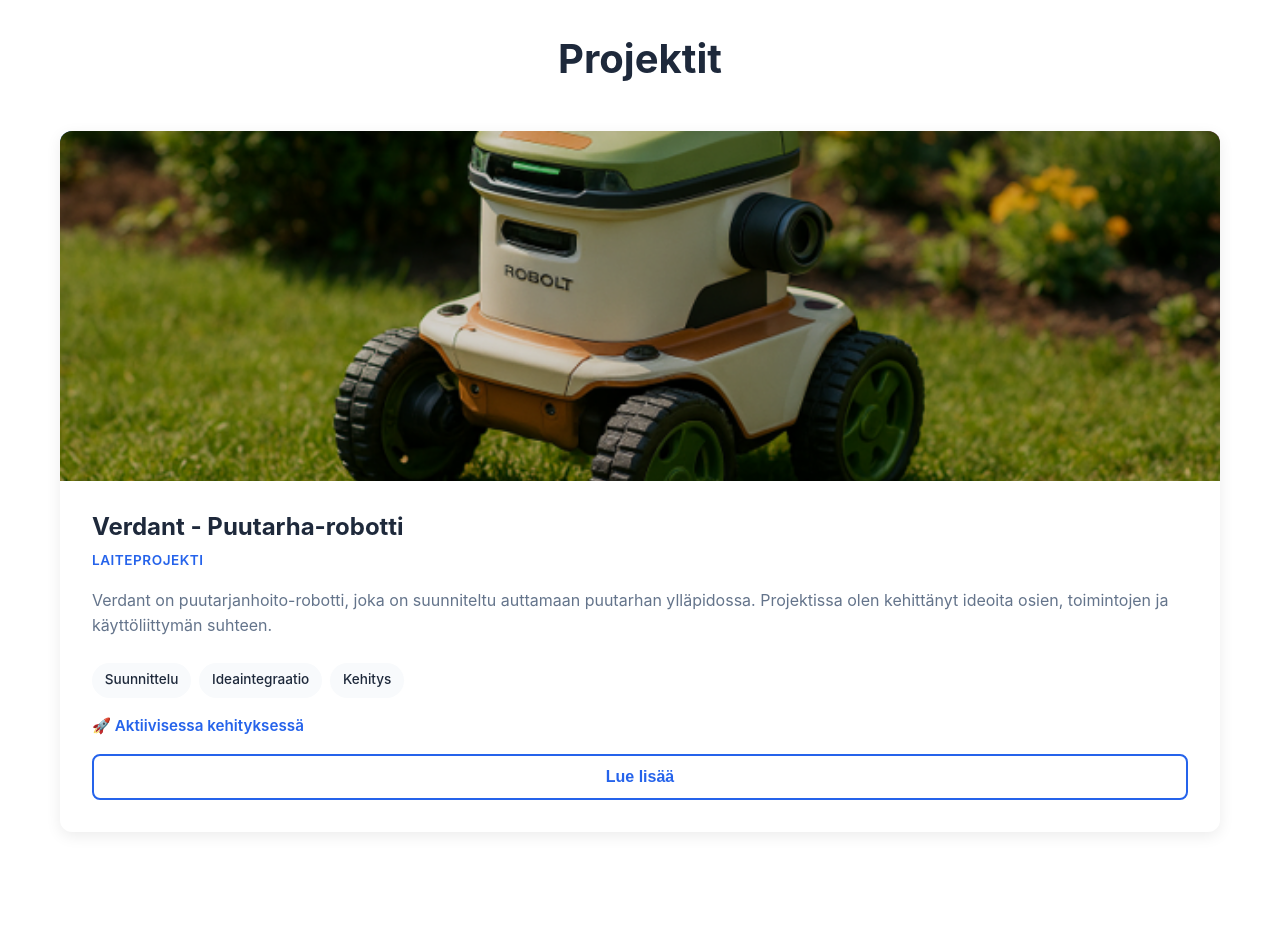
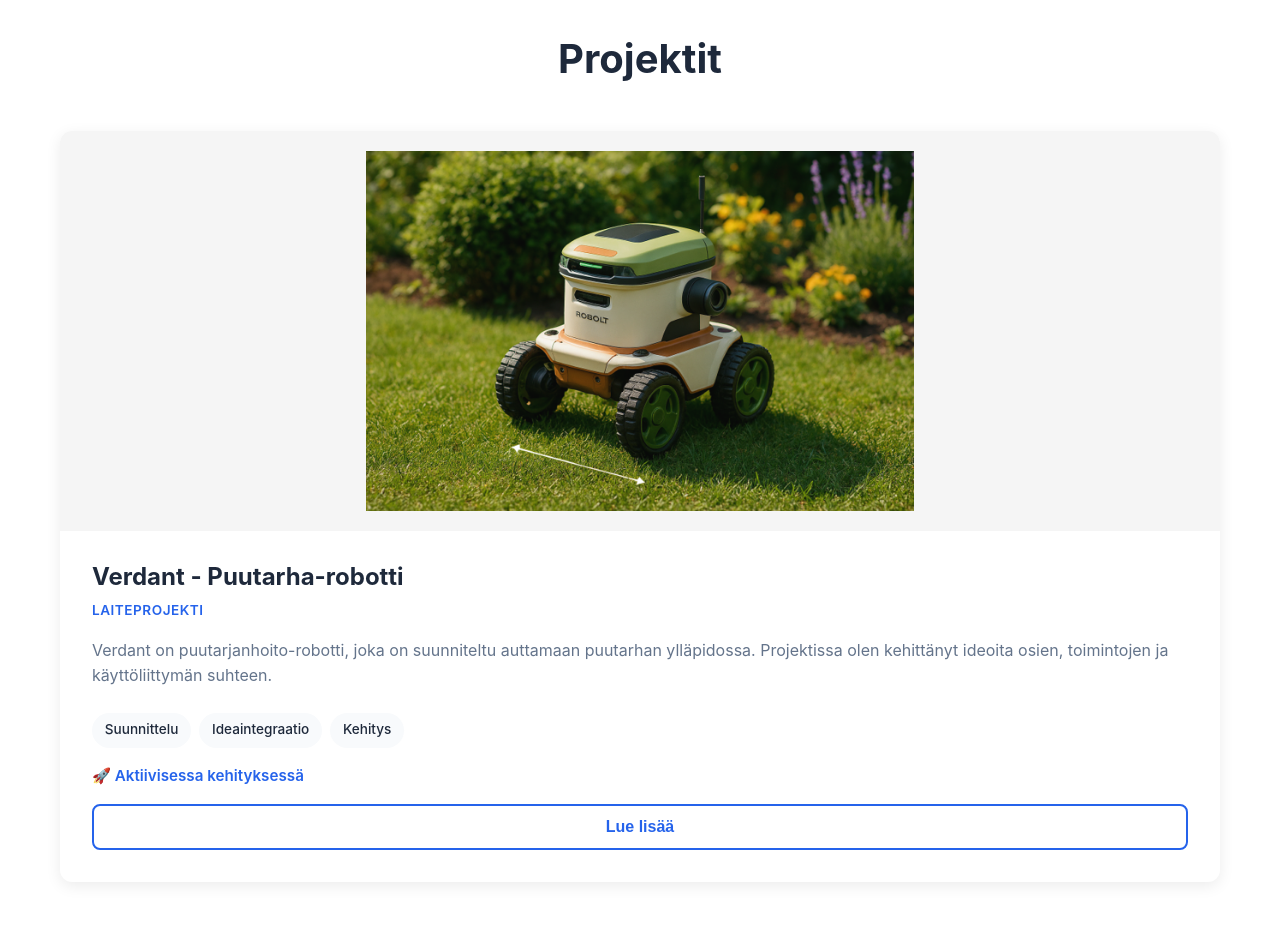
Before and after one commit to MikoGehor/portfolio, a website: page index.html in a window 1280 px wide. Shown: the part 1660-2588 px from the top of the page. Drawn offline with Linux system fonts and the light colour scheme.

Commit message:
verdant kuvan koko muokattu

```diff
--- a/css/styles.css
+++ b/css/styles.css
@@ -436,9 +436,9 @@ a:hover {
 
 .project-image {
     width: 100%;
-    height: 350px;
+    height: 400px;
     overflow: hidden;
-    background: linear-gradient(135deg, var(--primary-color), var(--accent-color));
+    background: #f5f5f5;
     position: relative;
 }
 
@@ -449,27 +449,28 @@ a:hover {
     left: 0;
     right: 0;
     bottom: 0;
-    background: rgba(0, 0, 0, 0.15);
+    background: rgba(255, 255, 255, 0.03);
     transition: var(--transition);
     z-index: 1;
 }
 
 .project-card:hover .project-image::after {
-    background: rgba(0, 0, 0, 0.05);
+    background: rgba(255, 255, 255, 0);
 }
 
 .project-image img {
     width: 100%;
     height: 100%;
-    object-fit: cover;
+    object-fit: contain;
     object-position: center;
     transition: var(--transition);
     position: relative;
     z-index: 0;
+    padding: 20px;
 }
 
 .project-card:hover .project-image img {
-    transform: scale(1.1);
+    transform: scale(1.05);
 }
 
 .project-content {
```
